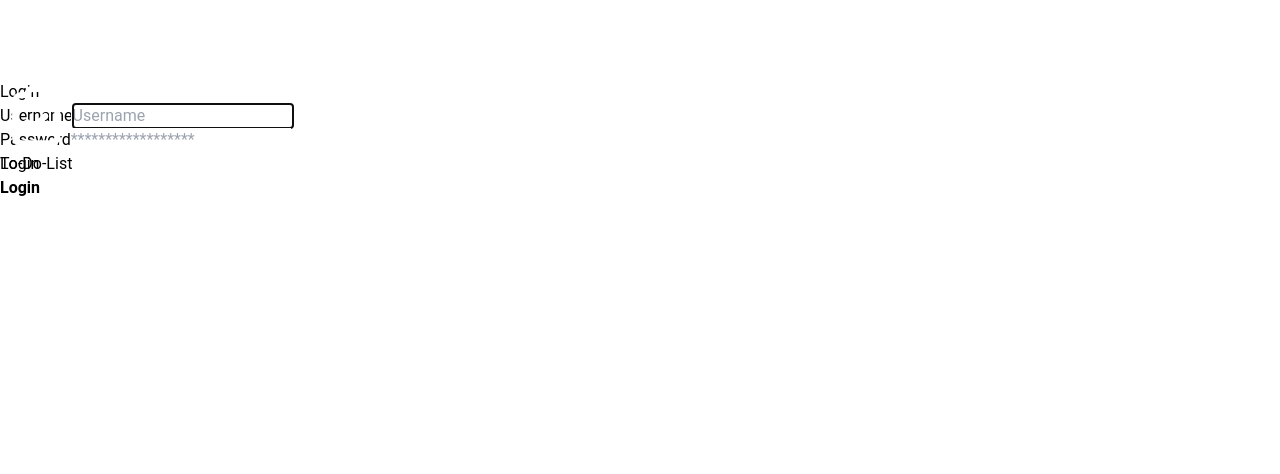
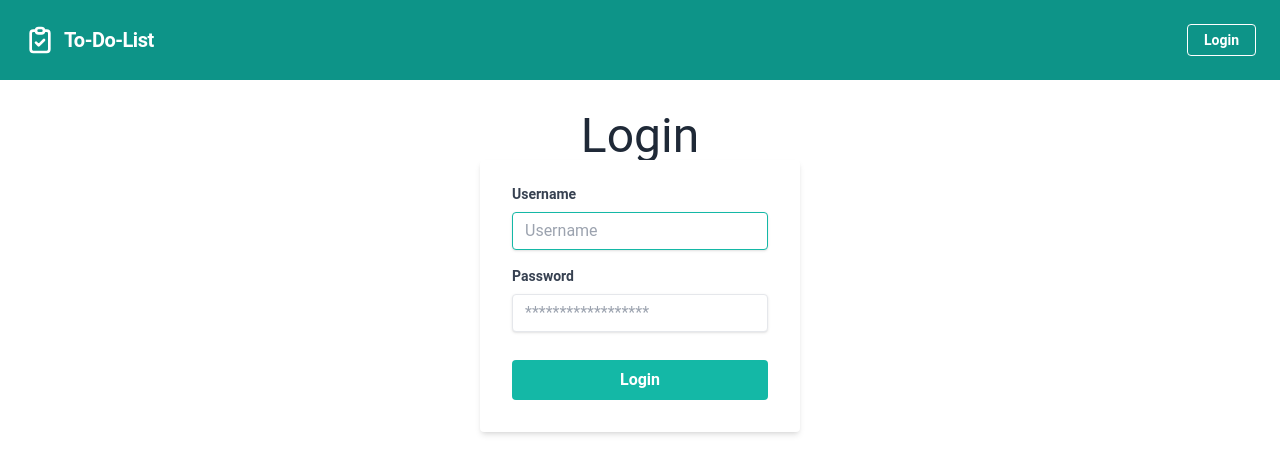
Before and after one commit to paranerd/to-do-list, an Angular app in the folder client/: page /login in a window 1280 px wide. Shown: the top 474 px of the page. Built offline with nearby package versions, Linux system fonts and the light colour scheme.

Commit message:
Fixed broken rendering by adding html to tailwind content

```diff
--- a/client/tailwind.config.js
+++ b/client/tailwind.config.js
@@ -1,6 +1,6 @@
 module.exports = {
   content: [
-    './src/**/*.{js,jsx,ts,tsx,vue}',
+    './src/**/*.{js,jsx,ts,tsx,vue,html}',
   ],
   theme: {
     extend: {},
```
